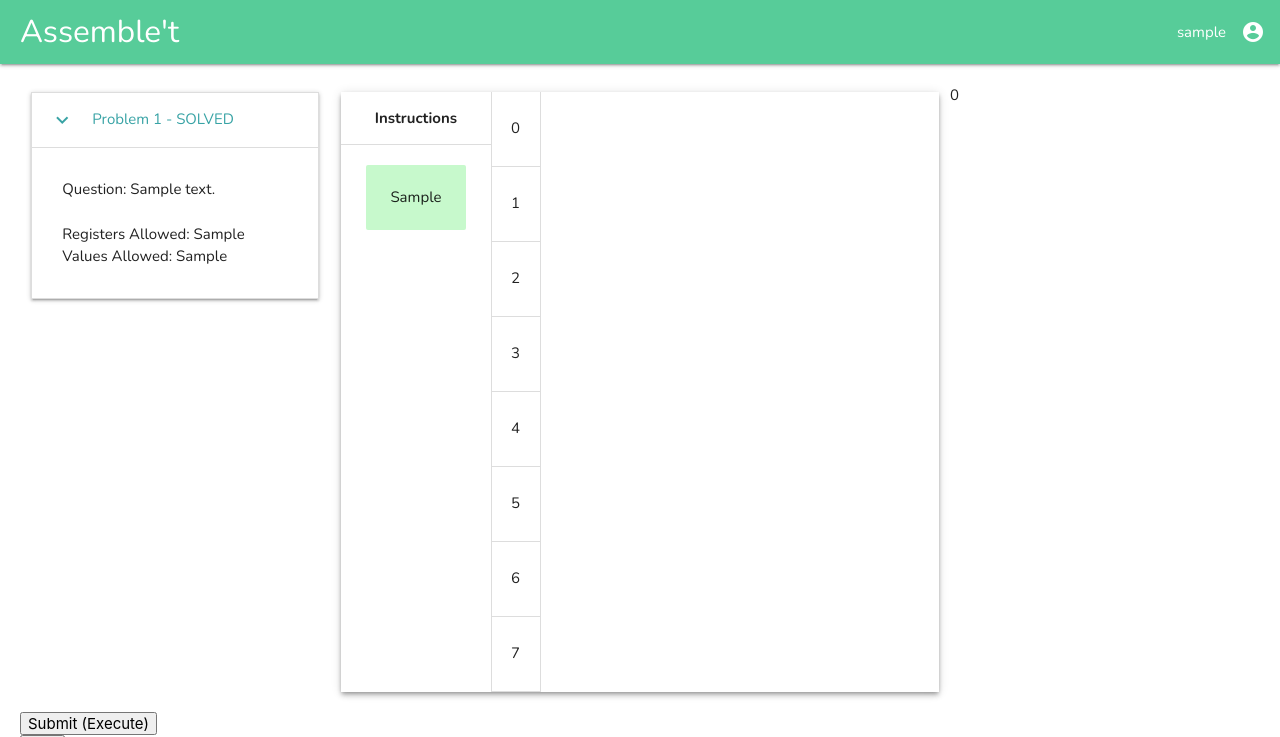
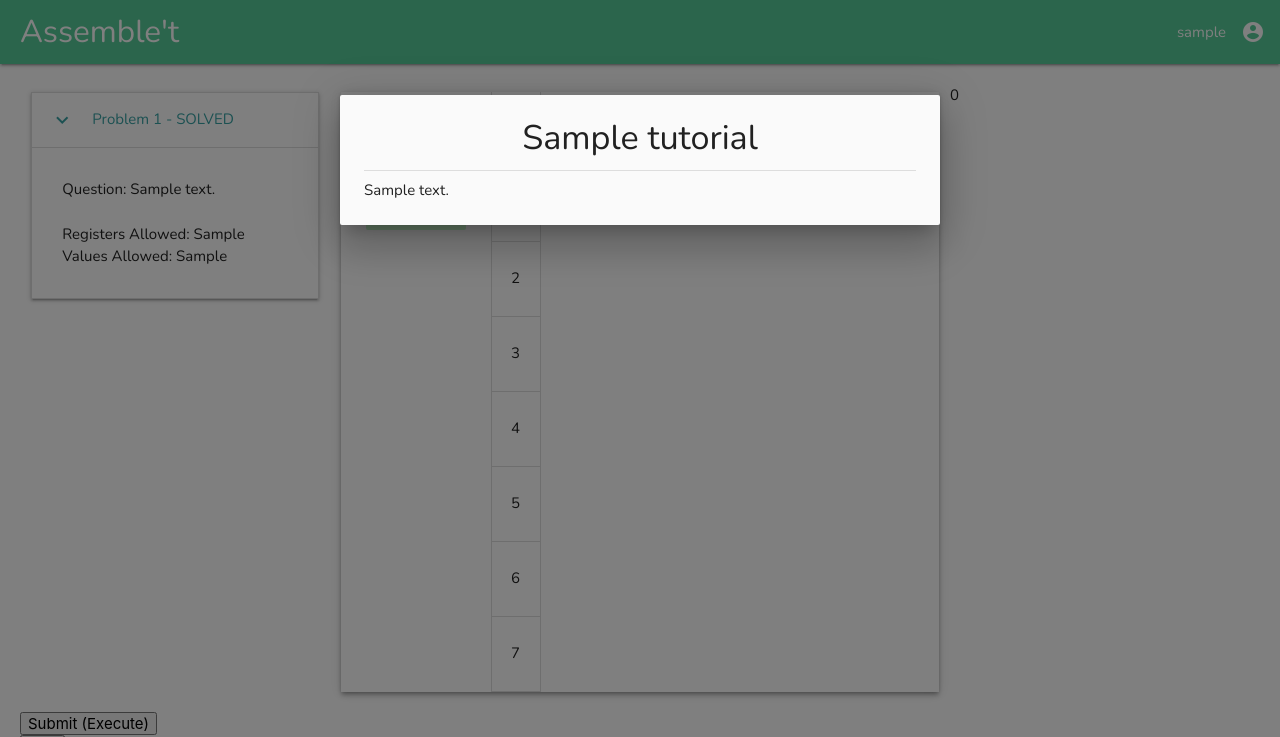
Before and after one commit to JohnsonLi/assemblet, a Flask app: page /puzzle/1 in a window 1280 px wide. Shown: the top 737 px of the page. Run offline with Flask 2, Linux system fonts and the light colour scheme; the visitor is signed in with stand-in values (Sample User, id 1); tables that the repository leaves empty hold one stand-in row (values such as "Sample post").

Commit message:
ive never been more betrayed

```diff
--- a/app.py
+++ b/app.py
@@ -34,10 +34,12 @@ def puzzle(id):
         }
     else:
         user_data = user_data[0]
-    if 'tutorialID' in puzzle:
-        tutorial = db.get_tutorial(puzzle['tutorialID'])
+    if 'tutorialID' in puzzle[0]:
+        tutorial = db.get_tutorial(puzzle[0]['tutorialID'])
         if tutorial == ():
             tutorial = None
+        else:
+            tutorial = tutorial[0]
     else:
         tutorial = None
     data = {
@@ -103,7 +105,6 @@ def admintutorial():
         tutorial["content"] = tutorial["content"].replace('\r', "").replace('\n', "<br>")
     # TODO do this but for tutorials also
     # TODO make this admin only xd
-    print(tutorials)
     return render_template("admin_tutorial.html", tutorials=tutorials, user = session['user'])
 
 
@@ -131,7 +132,6 @@ def login():
     password = request.form["password"]
 
     hashed_pass = db.get_password(username)
-    print(hashed_pass)
     if hashed_pass != () and md5_crypt.verify(password,hashed_pass[0]['password']):
         session['user'] = username
         return redirect(url_for("home"))
@@ -193,6 +193,30 @@ def edit_puzzle():
     db.edit_puzzle(id, title, description, tutorialID, solution, instructionsAllowed, valuesAllowed, registersAllowed)
     return redirect(url_for('admin'))
 
+@app.route('/deletetutorial', methods=["POST"])
+def delete_tutorial():
+    id = list(request.form.keys())[0]
+
+    db.delete_tutorial(id)
+    return redirect(url_for('admintutorial'))
+
+@app.route('/addtutorial', methods=["POST"])
+def add_tutorial():
+    id = request.form["id"]
+    title = request.form["title"]
+    content = request.form["content"]
+
+    db.add_tutorial(id, title, content)
+    return redirect(url_for('admintutorial'))
+
+@app.route('/edittutorial', methods=["POST"])
+def edit_tutorial():
+    id = request.form["id"]
+    title = request.form["title"]
+    content = request.form["content"]
+    db.edit_tutorial(id, title, content)
+    return redirect(url_for('admintutorial'))
+
 @app.route('/checksolution', methods=["POST"])
 def checksolution():
     id = request.form["id"]
--- a/static/css/design.css
+++ b/static/css/design.css
@@ -33,6 +33,13 @@ nav .brand-logo {
     z-index: 1;
 }
 
+#add-tutorial {
+    position: absolute;
+    right: 20px;
+    bottom: 20px;
+    z-index: 1;
+}
+
 #delete-modal {
     text-align: center;
     width: 25%;
--- a/templates/admin.html
+++ b/templates/admin.html
@@ -8,7 +8,7 @@
             <div class="col s3">
                 <div class="edit-puzzle card">
                     <div class="card-content">
-                        <span class="card-title">{{puzzle['id']}} {{puzzle['title']}}</span>
+                        <span class="card-title">{{puzzle['id']}} - {{puzzle['title']}}</span>
                         <span>{{puzzle['description']|safe}}</span>
                     </div>
                     <div class="card-action">
@@ -21,7 +21,7 @@
             <div id="{{puzzle['id']}}-modal" class="modal">
                 <div class="modal-content">
                     <div class="row">
-                        <form action="/editpuzzle" method="POST" id="edit-puzzle-form" class="col s12">
+                        <form action="/editpuzzle" method="POST" id="edit-puzzle-form{{puzzle['id']}}" class="col s12">
                             <div class="row">
                                 <div class="input-field col s3">
                                     <input readonly placeholder="ID" id="id" type="number" class="validate" name="id" value="{{puzzle['id']}}">
@@ -79,7 +79,7 @@
                 </div>
 
                 <div class="modal-footer">
-                    <input type="submit" form="edit-puzzle-form" class="modal-close waves-effect waves-green btn-flat" value="Change">
+                    <input type="submit" form="edit-puzzle-form{{puzzle['id']}}" class="modal-close waves-effect waves-green btn-flat" value="Change">
                     <button class="modal-close waves-effect waves-green btn-flat">Cancel</button>
                 </div>
             </div>
--- a/util/db.py
+++ b/util/db.py
@@ -135,7 +135,7 @@ def succeed_attempt(username, id):
 
 def get_tutorial(id):
     cursor = conn.cursor()
-    query = 'SELECT * FROM Tutorial WHERE puzzleID = %s'
+    query = 'SELECT * FROM Tutorial WHERE id = %s'
     cursor.execute(query, (id,))
     cursor.close()
     return cursor.fetchall()
@@ -146,3 +146,39 @@ def get_tutorials():
     cursor.execute(query)
     cursor.close()
     return cursor.fetchall()
+
+def add_tutorial(id, title, content):
+    cursor = conn.cursor()
+    try:
+        query = 'INSERT INTO Tutorial(id, title, content) values (%s,%s,%s)'
+        cursor.execute(query, (id, title, content))
+        conn.commit()
+    except Exception as e:
+        print(e)
+        return False
+    cursor.close()
+    return True
+
+def edit_tutorial(id, title, content):
+    cursor = conn.cursor()
+    try:
+        query = 'UPDATE Tutorial SET title = %s, content = %s WHERE id = %s'
+        cursor.execute(query, (title, content, id))
+        conn.commit()
+    except Exception as e:
+        print(e)
+        return False
+    cursor.close()
+    return True
+
+def delete_tutorial(id):
+    cursor = conn.cursor()
+    try:
+        query = 'DELETE FROM Tutorial WHERE id = %s'
+        cursor.execute(query, (id,))
+        conn.commit()
+    except Exception as e:
+        print(e)
+        return False
+    cursor.close()
+    return True
```
Also changed, not shown: templates/admin_tutorial.html (+4 -4 lines).
